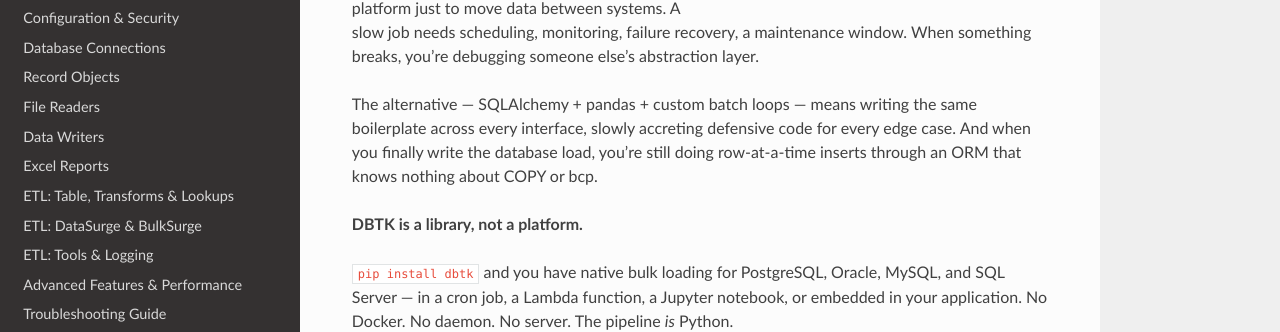
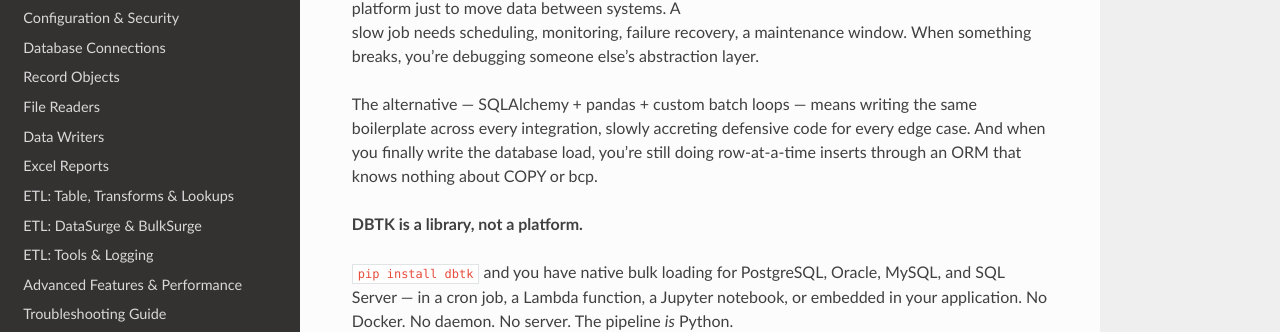
Before and after one commit to scottrbailey/dbtk, a Sphinx documentation site: the page built from docs/index.rst, in a window 1280 px wide and 900 px high, scrolled down 429 px. Shown: the part 163-495 px from the top of the window. Built offline with Sphinx 7.4.7 and the Read the Docs theme 3.1.0, drawn with Linux system fonts in a browser that asks for light colours.

Commit message:
Bring api.rst and index.rst up to date; fix a docstring rendering error
- api.rst: add dbtk.etl.base_surge, so BaseSurge's records()/batched()/
  load() (shared by DataSurge and BulkSurge) are documented somewhere.
- api.rst: drop the explicit member lists on dbtk.utils and
  dbtk.readers.utils. conf.py's autodoc default members=True already
  renders every public member, so the lists were misleading - and the
  dbtk.utils one still named FixedColumn, which moved to dbtk.record.
- Cursor.prepare_params docstring: add the blank line a literal block
  needs after "::" (Sphinx reported an indentation error).
- index.rst: "every interface" -> "every integration".

Co-Authored-By: Claude Opus 5.5 <noreply@anthropic.com>
Claude-Session: https://claude.ai/code/session_01KWzqGYxwmwtAqCsmmcyHQc

```diff
--- a/docs/index.rst
+++ b/docs/index.rst
@@ -21,7 +21,7 @@ systems. A slow job needs scheduling, monitoring, failure recovery, a maintenanc
 When something breaks, you're debugging someone else's abstraction layer.
 
 The alternative — SQLAlchemy + pandas + custom batch loops — means writing the same
-boilerplate across every interface, slowly accreting defensive code for every edge case.
+boilerplate across every integration, slowly accreting defensive code for every edge case.
 And when you finally write the database load, you're still doing row-at-a-time inserts
 through an ORM that knows nothing about COPY or bcp.
 
```
Also changed, not shown: docs/api.rst (+7 -3 lines), 1 other file.
